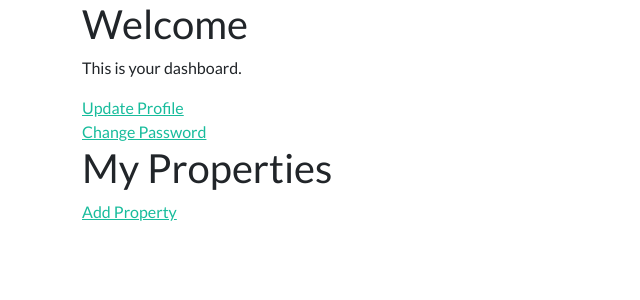
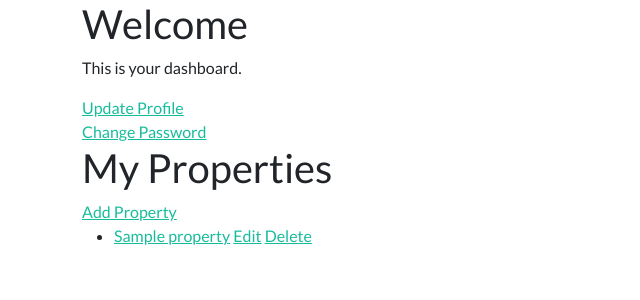
Before and after one commit to muzzammilh/estate-engine, a Django app: page /property/ in a window 1280 px wide. Shown: the part 30-330 px from the top of the page, without its empty margins (0-640 px from the left). Run offline with Django 5.2, Linux system fonts and the light colour scheme; a user stored in the database is signed in; tables that the repository leaves empty hold one stand-in row (values such as "Sample post"); some libraries are stand-ins or nearby versions.

Commit message:
Fixed the bug with the ListView view

```diff
--- a/templates/properties/property_list.html
+++ b/templates/properties/property_list.html
@@ -3,7 +3,7 @@
     <h2>My Properties</h2>
     <a href="{% url 'property_create' %}">Add Property</a>
     <ul>
-        {% for property in properties %}
+        {% for property in object_list %}
             <li>
                 <a href="{% url 'property_detail' property.pk %}">{{ property.name }}</a>
                 <a href="{% url 'property_update' property.pk %}">Edit</a>
```
